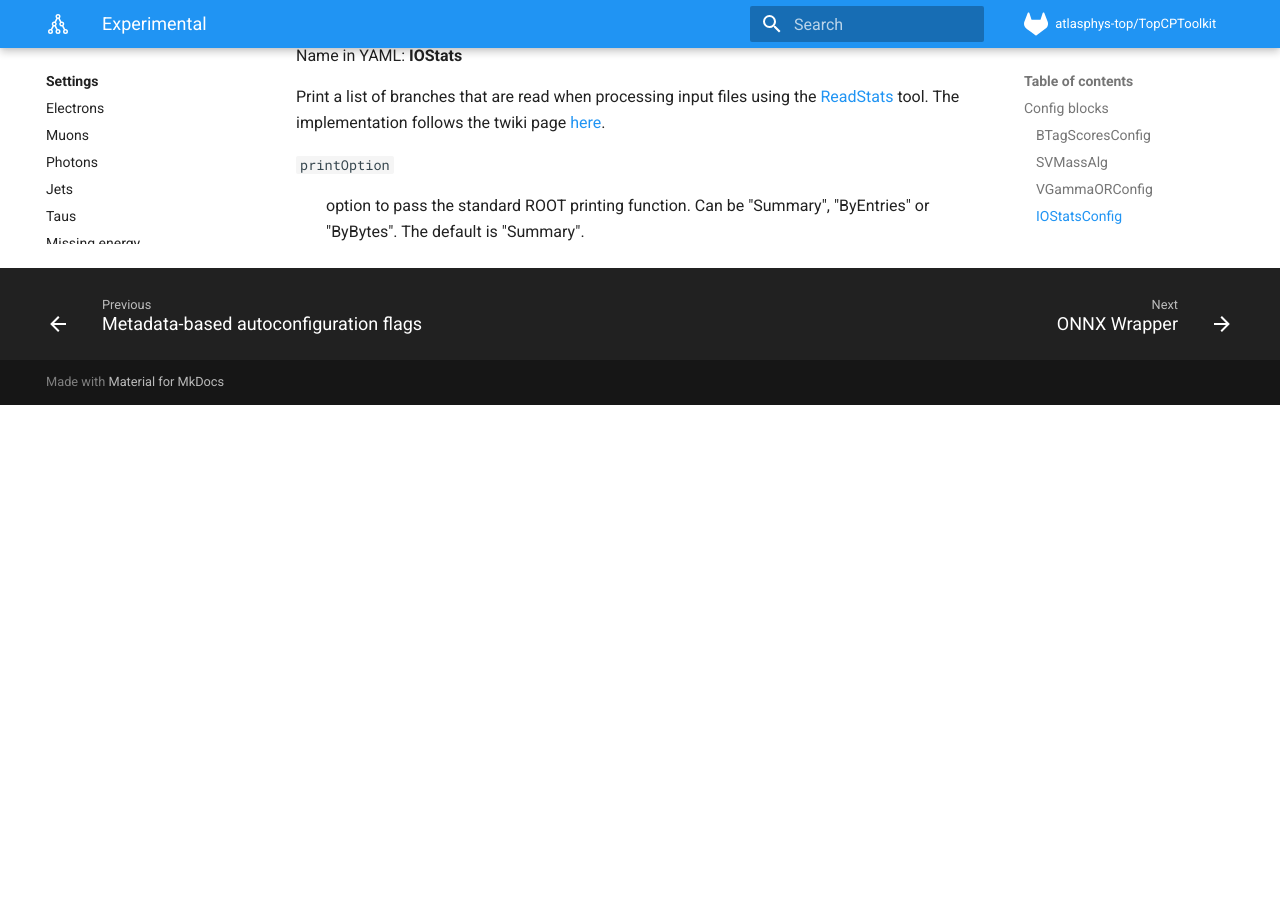
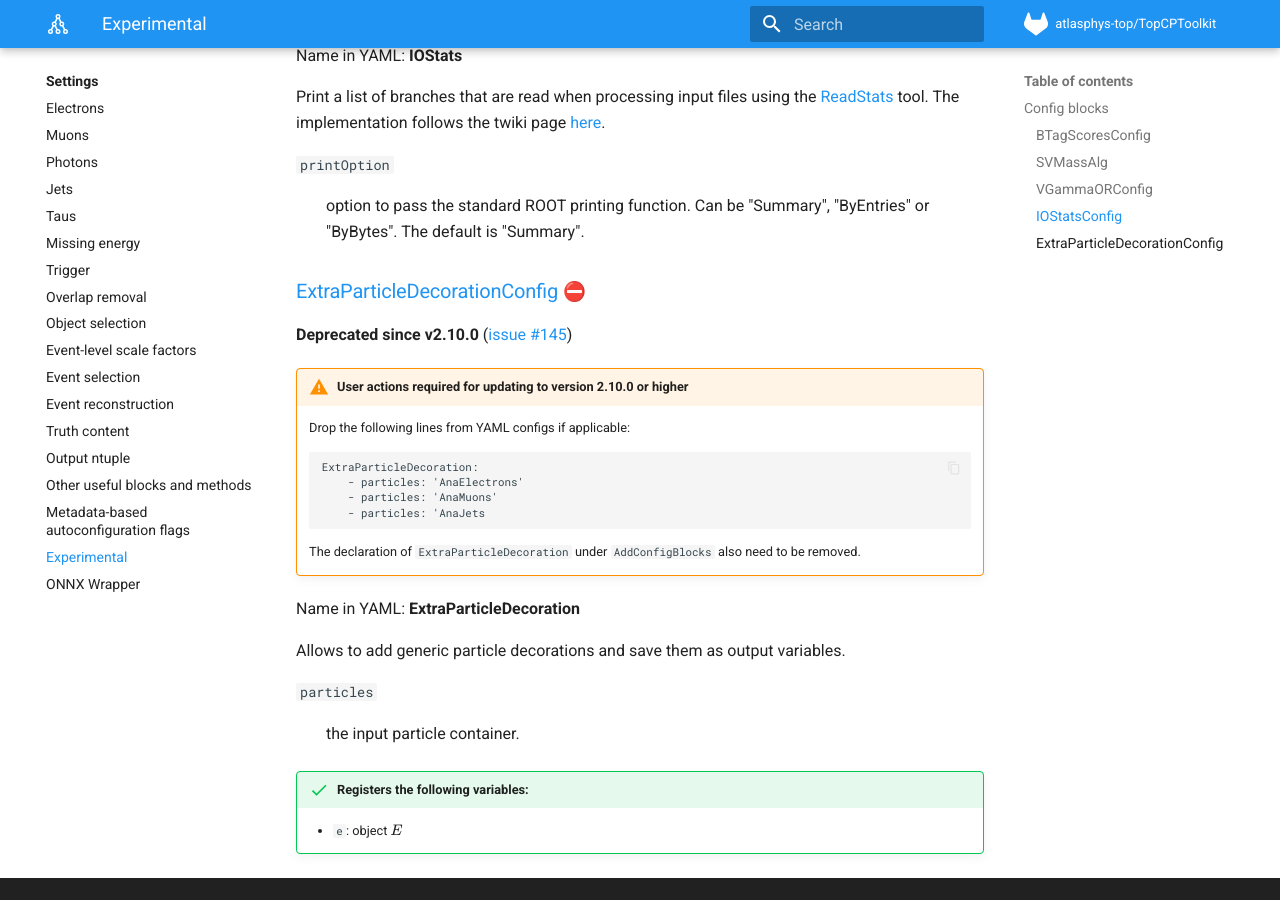
Before and after one commit to SuperNova76/TopCPToolKit, an MkDocs documentation site: the page built from docs/settings/experimental.md, in a window 1280 px wide and 900 px high, scrolled down 2015 px. Built offline with MkDocs 1.6.1 and Material for MkDocs 9.7.7, drawn with Linux system fonts in a browser that asks for light colours; emoji names are drawn with the system emoji font; formulas are drawn with MathJax 3; before the commit the page ends 2420 px from its top, so only the background shows below that.

Commit message:
Update docs for deprecating ExtraParticleDecorationConfig

````diff
--- a/docs/settings/experimental.md
+++ b/docs/settings/experimental.md
@@ -68,3 +68,28 @@ Print a list of branches that are read when processing input files using the [Re
 
 `printOption`
 :   option to pass the standard ROOT printing function. Can be "Summary", "ByEntries" or "ByBytes". The default is "Summary".
+
+### [ExtraParticleDecorationConfig](https://gitlab.cern.ch/atlasphys-top/reco/TopCPToolkit/-/blob/v2.9.2/source/TopCPToolkit/python/ExtraParticleDecorationConfig.py) :no_entry:
+
+**Deprecated since v2.10.0** ([issue #145](https://gitlab.cern.ch/atlasphys-top/reco/TopCPToolkit/-/issues/145))
+
+!!! warning "User actions required for updating to version 2.10.0 or higher"
+
+    Drop the following lines from YAML configs if applicable:
+    ```
+    ExtraParticleDecoration:
+        - particles: 'AnaElectrons'
+        - particles: 'AnaMuons'
+        - particles: 'AnaJets
+    ```
+    The declaration of `ExtraParticleDecoration` under `AddConfigBlocks` also need to be removed.
+
+Name in YAML: **ExtraParticleDecoration**
+
+Allows to add generic particle decorations and save them as output variables.
+
+`particles`
+:   the input particle container.
+
+!!! success "Registers the following variables:"
+    - `e`: object $E$
````
Also changed, not shown: docs/settings/electrons.md (+1 -0 lines), docs/settings/jets.md (+1 -1 lines), docs/settings/muons.md (+1 -0 lines), docs/settings/photons.md (+1 -0 lines), docs/settings/taus.md (+1 -0 lines).
